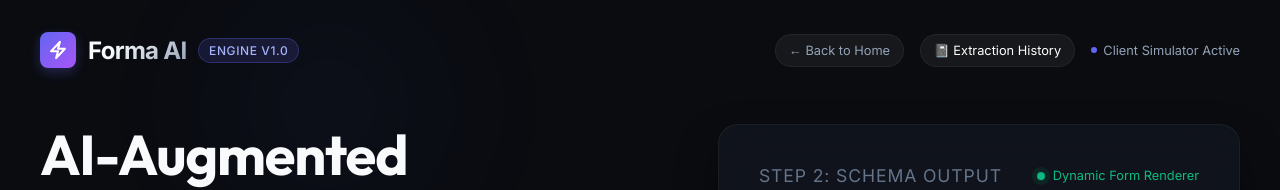
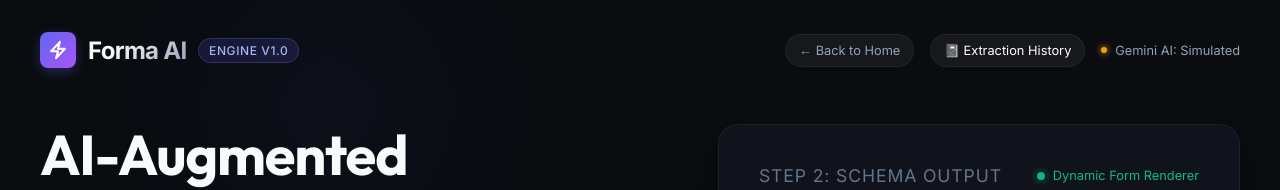
Before and after one commit to ASIM-05/forma-ai, a React (Vite) app in the folder frontend/: page / in a window 1280 px wide. Both pictures are taken after a click on the button "Launch Engine". Shown: the top 190 px of the page. Built offline with nearby package versions, Linux system fonts and the light colour scheme; no server answers.

Commit message:
feat: integrate Gemini API key connection check and dynamic status indicators

```diff
--- a/frontend/src/App.tsx
+++ b/frontend/src/App.tsx
@@ -111,6 +111,24 @@ function App() {
       fetchHistory();
     }
   }, [view]);
+
+  // Gemini health status
+  const [geminiActive, setGeminiActive] = useState(false);
+
+  useEffect(() => {
+    const checkGeminiStatus = async () => {
+      try {
+        const response = await fetch('http://localhost:5000/api/health');
+        if (response.ok) {
+          const data = await response.json();
+          setGeminiActive(!!data.geminiActive);
+        }
+      } catch (error) {
+        console.error('[Forma AI Client] Error checking Gemini server status:', error);
+      }
+    };
+    checkGeminiStatus();
+  }, []);
 
   const handleSelectPreset = (preset: Preset) => {
     setSelectedPresetId(preset.id);
@@ -249,9 +267,15 @@ function App() {
             {view === 'history' ? '⚡ Active Simulator' : '📓 Extraction History'}
           </button>
 
-          <div className="tech-badge">
-            <span className="dot-indicator active"></span>
-            <span>{view === 'history' ? 'History Archive' : 'Client Simulator Active'}</span>
+          <div className="tech-badge" style={{ display: 'flex', alignItems: 'center', gap: '0.5rem' }}>
+            <span style={{
+              width: '6px',
+              height: '6px',
+              borderRadius: '50%',
+              background: geminiActive ? '#10b981' : '#f59e0b',
+              boxShadow: geminiActive ? '0 0 6px #10b981' : '0 0 6px #f59e0b'
+            }}></span>
+            <span>{geminiActive ? 'Gemini AI Engine: Active' : 'Gemini AI: Simulated'}</span>
           </div>
         </div>
       </header>
```
Also changed, not shown: 2 other files (tests, documents, lock files or other folders).
